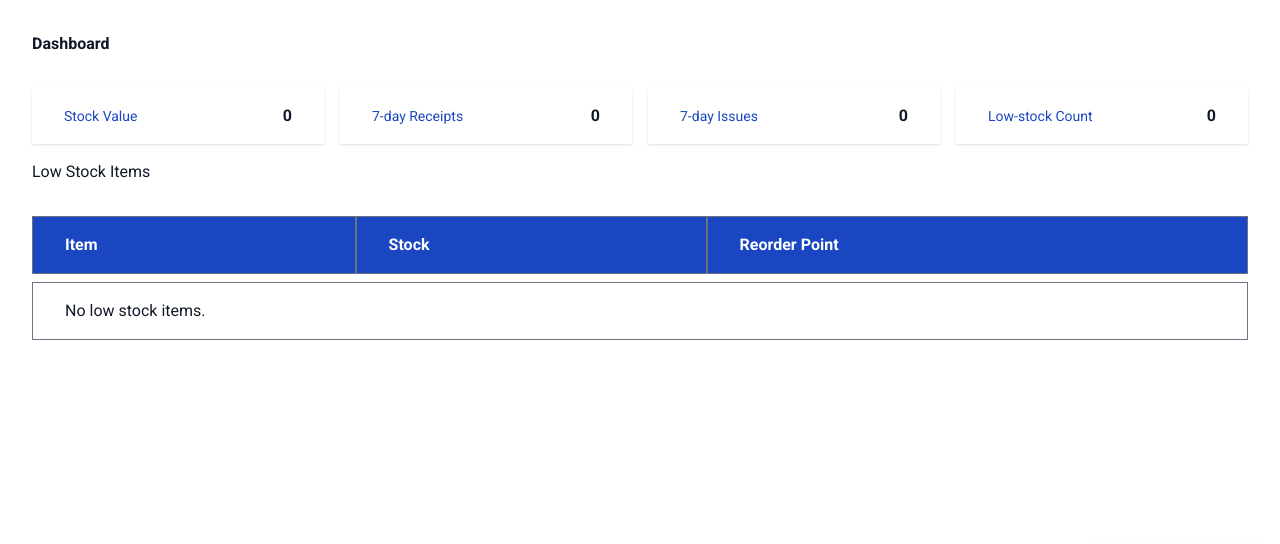
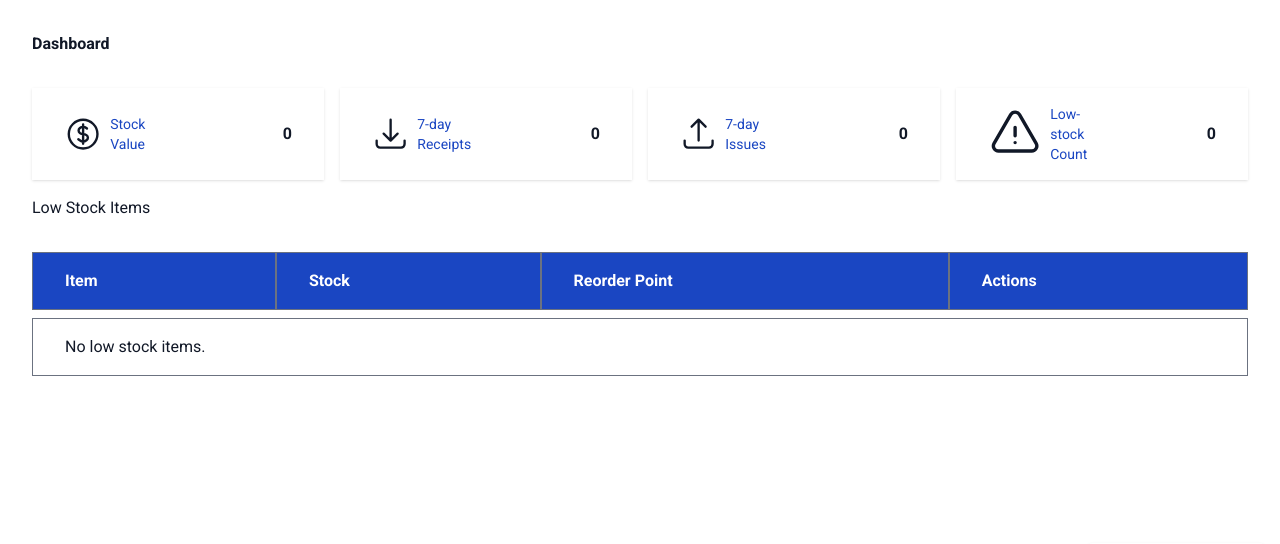
Before and after one commit to arishboteco/Inventory-App, a Django app: page /dashboard/ in a window 1280 px wide. Shown: the part 64-608 px from the top of the page. Run offline with Django 5.2, Linux system fonts and the light colour scheme; data that the repository does not hold is empty; some libraries are stand-ins or nearby versions.

Commit message:
Highlight KPIs and add low stock item links

```diff
--- a/core/templates/core/_kpi_cards.html
+++ b/core/templates/core/_kpi_cards.html
@@ -1,18 +1,30 @@
 <div class="grid grid-cols-4 max-md:grid-cols-1 gap-4">
   <div class="rounded-xl shadow px-8 max-md:px-6 max-sm:px-4 py-4 flex items-center justify-between bg-white border-l-4 border-secondary">
-    <h2 class="text-sm font-medium text-primary">Stock Value</h2>
-    <span class="text-2xl font-bold">{{ stock_value }}</span>
+    <div class="flex items-center gap-2">
+      <svg aria-hidden="true" class="w-6 h-6 text-secondary" fill="none" viewBox="0 0 24 24" stroke-width="1.5" stroke="currentColor" xmlns="http://www.w3.org/2000/svg"><path stroke-linecap="round" stroke-linejoin="round" d="M12 6v12m-3-2.818.879.659c1.171.879 3.07.879 4.242 0 1.172-.879 1.172-2.303 0-3.182C13.536 12.219 12.768 12 12 12c-.725 0-1.45-.22-2.003-.659-1.106-.879-1.106-2.303 0-3.182s2.9-.879 4.006 0l.415.33M21 12a9 9 0 1 1-18 0 9 9 0 0 1 18 0Z"/></svg>
+      <h2 class="text-sm font-medium text-primary">Stock Value</h2>
+    </div>
+    <span class="text-3xl font-bold">{{ stock_value }}</span>
   </div>
   <div class="rounded-xl shadow px-8 max-md:px-6 max-sm:px-4 py-4 flex items-center justify-between bg-white border-l-4 border-secondary">
-    <h2 class="text-sm font-medium text-primary">7-day Receipts</h2>
-    <span class="text-2xl font-bold">{{ receipts }}</span>
+    <div class="flex items-center gap-2">
+      <svg aria-hidden="true" class="w-6 h-6 text-secondary" fill="none" viewBox="0 0 24 24" stroke-width="1.5" stroke="currentColor" xmlns="http://www.w3.org/2000/svg"><path stroke-linecap="round" stroke-linejoin="round" d="M3 16.5v2.25A2.25 2.25 0 0 0 5.25 21h13.5A2.25 2.25 0 0 0 21 18.75V16.5M16.5 12 12 16.5m0 0L7.5 12m4.5 4.5V3"/></svg>
+      <h2 class="text-sm font-medium text-primary">7-day Receipts</h2>
+    </div>
+    <span class="text-3xl font-bold">{{ receipts }}</span>
   </div>
   <div class="rounded-xl shadow px-8 max-md:px-6 max-sm:px-4 py-4 flex items-center justify-between bg-white border-l-4 border-secondary">
-    <h2 class="text-sm font-medium text-primary">7-day Issues</h2>
-    <span class="text-2xl font-bold">{{ issues }}</span>
+    <div class="flex items-center gap-2">
+      <svg aria-hidden="true" class="w-6 h-6 text-secondary" fill="none" viewBox="0 0 24 24" stroke-width="1.5" stroke="currentColor" xmlns="http://www.w3.org/2000/svg"><path stroke-linecap="round" stroke-linejoin="round" d="M3 16.5v2.25A2.25 2.25 0 0 0 5.25 21h13.5A2.25 2.25 0 0 0 21 18.75V16.5m-13.5-9L12 3m0 0 4.5 4.5M12 3v13.5"/></svg>
+      <h2 class="text-sm font-medium text-primary">7-day Issues</h2>
+    </div>
+    <span class="text-3xl font-bold">{{ issues }}</span>
   </div>
   <div class="rounded-xl shadow px-8 max-md:px-6 max-sm:px-4 py-4 flex items-center justify-between bg-white border-l-4 border-secondary">
-    <h2 class="text-sm font-medium text-primary">Low-stock Count</h2>
-    <span class="text-2xl font-bold">{{ low_stock }}</span>
+    <div class="flex items-center gap-2">
+      <svg aria-hidden="true" class="w-6 h-6 text-secondary" fill="none" viewBox="0 0 24 24" stroke-width="1.5" stroke="currentColor" xmlns="http://www.w3.org/2000/svg"><path stroke-linecap="round" stroke-linejoin="round" d="M12 9v3.75m-9.303 3.376c-.866 1.5.217 3.374 1.948 3.374h14.71c1.73 0 2.813-1.874 1.948-3.374L13.949 3.378c-.866-1.5-3.032-1.5-3.898 0L2.697 16.126ZM12 15.75h.007v.008H12v-.008Z"/></svg>
+      <h2 class="text-sm font-medium text-primary">Low-stock Count</h2>
+    </div>
+    <span class="text-3xl font-bold">{{ low_stock }}</span>
   </div>
 </div>
--- a/core/templates/core/dashboard.html
+++ b/core/templates/core/dashboard.html
@@ -6,16 +6,17 @@
 
 <h2 class="text-xl mb-2 mt-8">Low Stock Items</h2>
 <table class="table">
-  <thead><tr><th>Item</th><th>Stock</th><th>Reorder Point</th></tr></thead>
+  <thead><tr><th>Item</th><th>Stock</th><th>Reorder Point</th><th>Actions</th></tr></thead>
   <tbody>
   {% for item in low_stock %}
     <tr>
       <td>{{ item.name }}</td>
       <td>{{ item.current_stock }}</td>
       <td>{{ item.reorder_point }}</td>
+      <td><a href="{% url 'item_detail' item.pk %}" class="text-primary hover:underline">View Item</a></td>
     </tr>
   {% empty %}
-    <tr><td colspan="3">No low stock items.</td></tr>
+    <tr><td colspan="4">No low stock items.</td></tr>
   {% endfor %}
   </tbody>
 </table>
```
